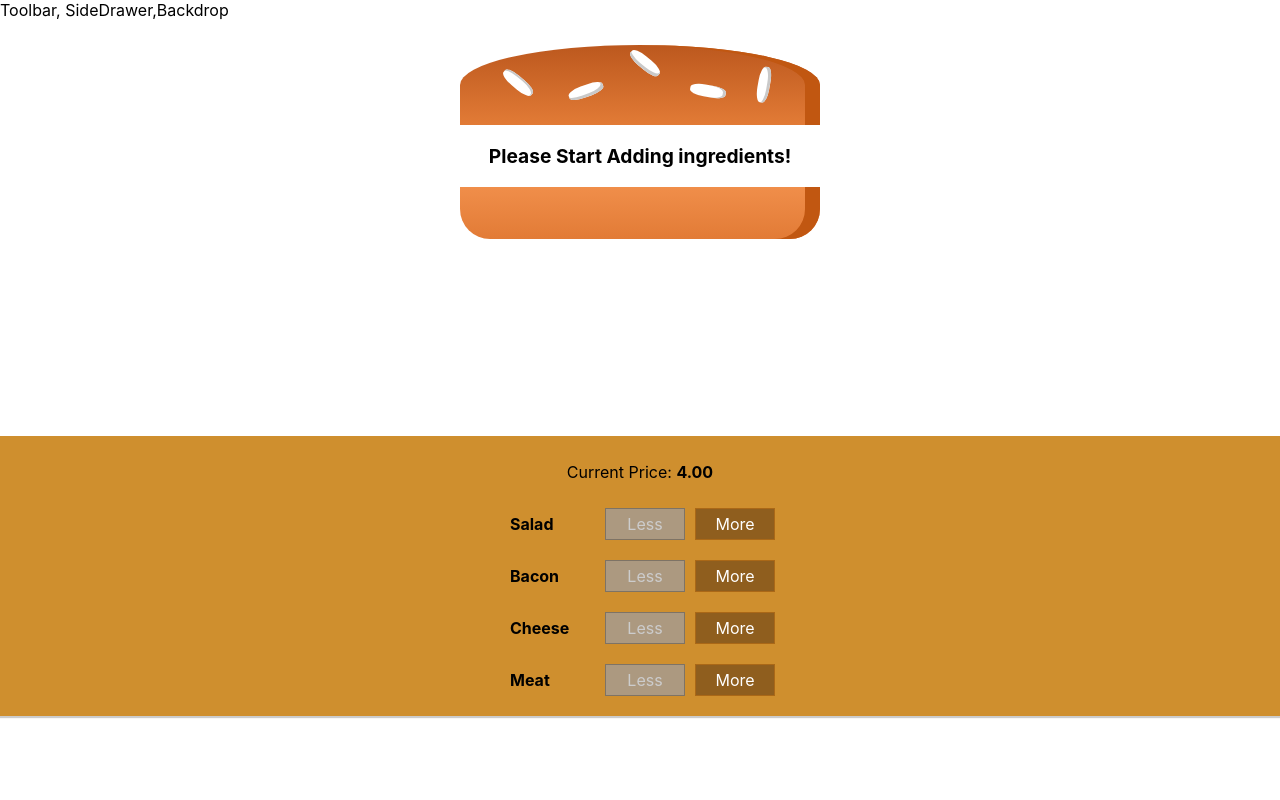
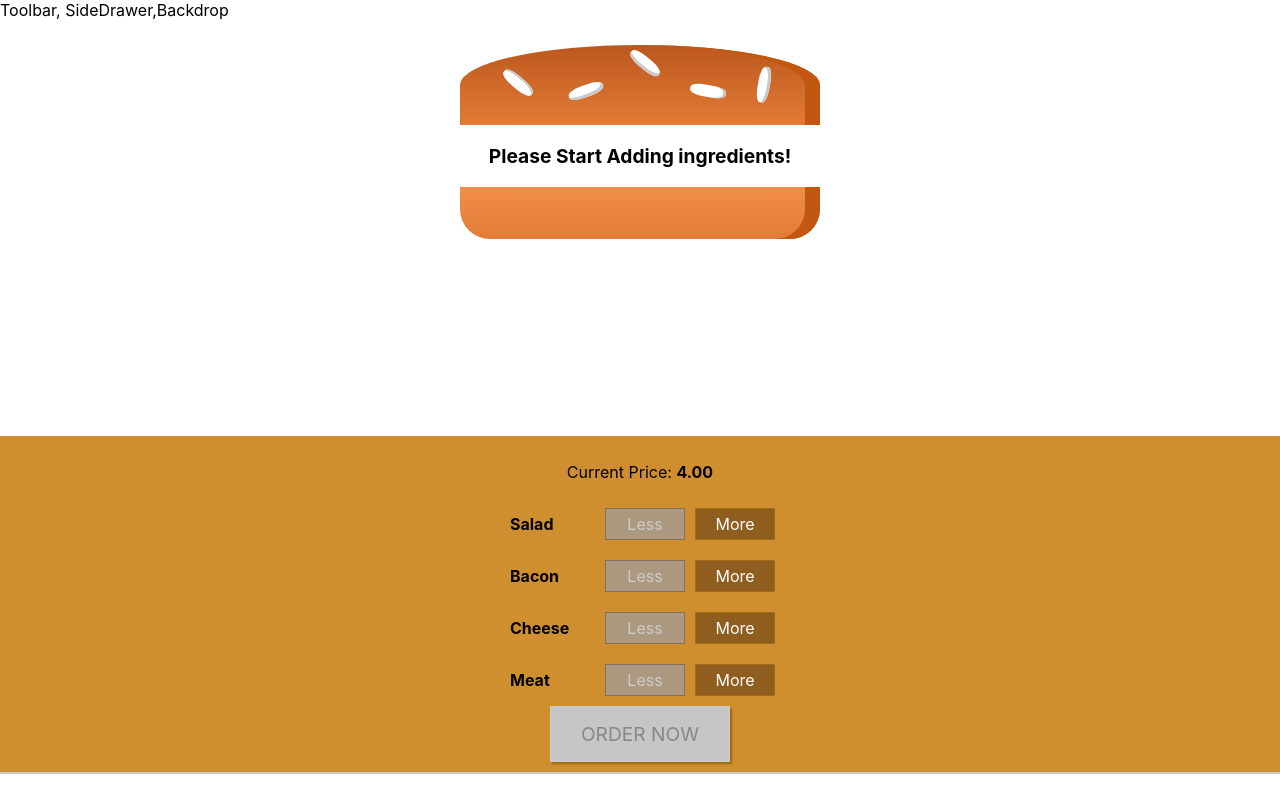
Before and after one commit to darthinvader/react-learning, a React (Create React App) app in the folder burger-builder-starting-setup/: page / in a window 1280 px wide. Built offline with nearby package versions, Linux system fonts and the light colour scheme.

Commit message:
[learning] order Button

```diff
--- a/burger-builder-starting-setup/src/components/Burger/BuildControls/BuildControls.js
+++ b/burger-builder-starting-setup/src/components/Burger/BuildControls/BuildControls.js
@@ -26,6 +26,9 @@ const buildControls = (props) => {
           />
         );
       })}
+      <button disabled={!props.purchasable} className={classes.OrderButton}>
+        ORDER NOW
+      </button>
     </div>
   );
 };
--- a/burger-builder-starting-setup/src/containers/BurgerBuilder/BurgerBuilder.js
+++ b/burger-builder-starting-setup/src/containers/BurgerBuilder/BurgerBuilder.js
@@ -18,6 +18,17 @@ const BurgerBuilder = (props) => {
   });
 
   const [totalPrice, setTotalPrice] = useState(4);
+  const [purchasable, setPurchasable] = useState(false);
+
+  const updatePurchaseState = (updatedIngredients) => {
+    const sum = Object.keys(updatedIngredients)
+      .map((key) => {
+        return updatedIngredients[key];
+      })
+      .reduce((acc, val) => (acc += val), 0);
+
+    setPurchasable(sum > 0);
+  };
 
   const addIngredientHandler = (type) => {
     const updatedCount = ingredients[type] + 1;
@@ -29,6 +40,8 @@ const BurgerBuilder = (props) => {
 
     const priceAddition = INGREDIENT_PRICES[type];
     setTotalPrice(totalPrice + priceAddition);
+
+    setPurchasable(true);
   };
   const removeIngridientHandler = (type) => {
     if (ingredients[type] === 0) return;
@@ -41,6 +54,7 @@ const BurgerBuilder = (props) => {
 
     const priceSubtraction = INGREDIENT_PRICES[type];
     setTotalPrice(totalPrice - priceSubtraction);
+    updatePurchaseState(updatedIngredients);
   };
 
   const disabledInfo = {
@@ -57,6 +71,7 @@ const BurgerBuilder = (props) => {
         ingredientAdded={addIngredientHandler}
         ingredientRemoved={removeIngridientHandler}
         disabled={disabledInfo}
+        purchasable={purchasable}
         price={totalPrice}
       />
     </Fragment>
```
